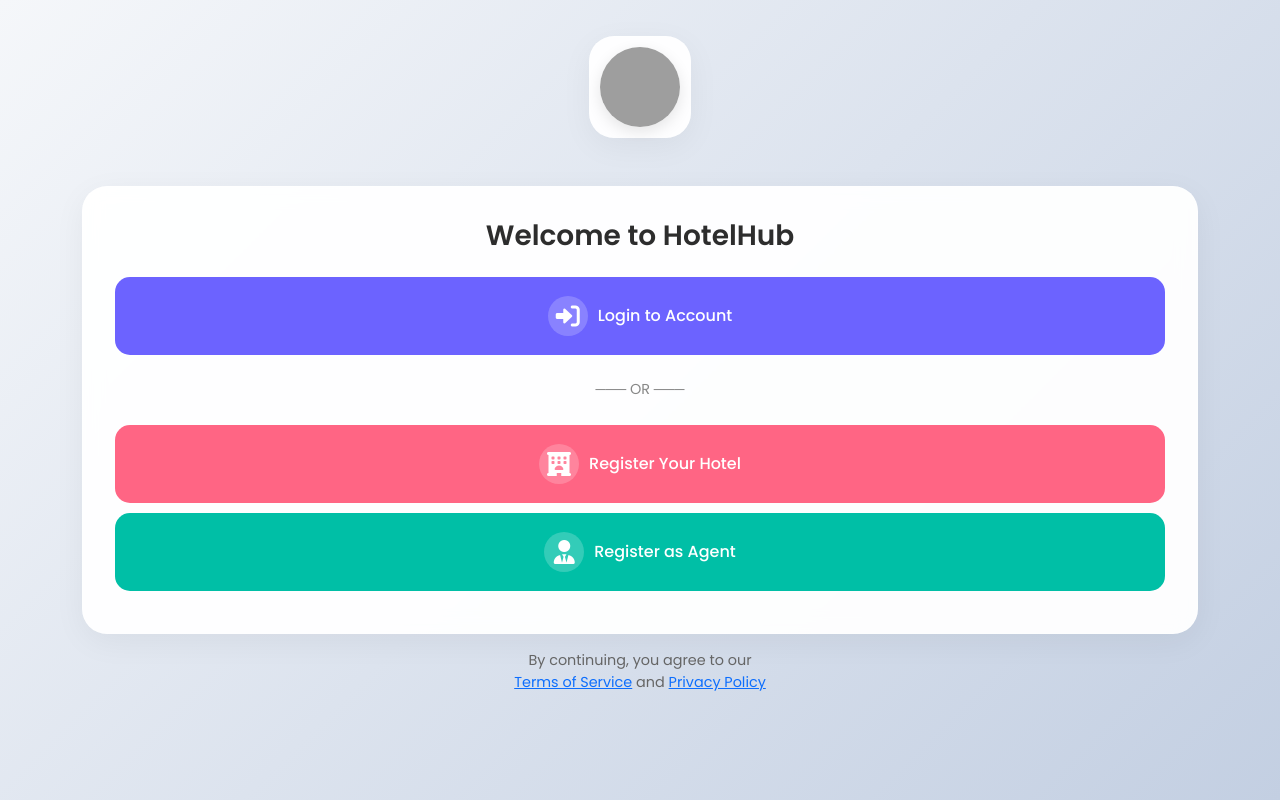
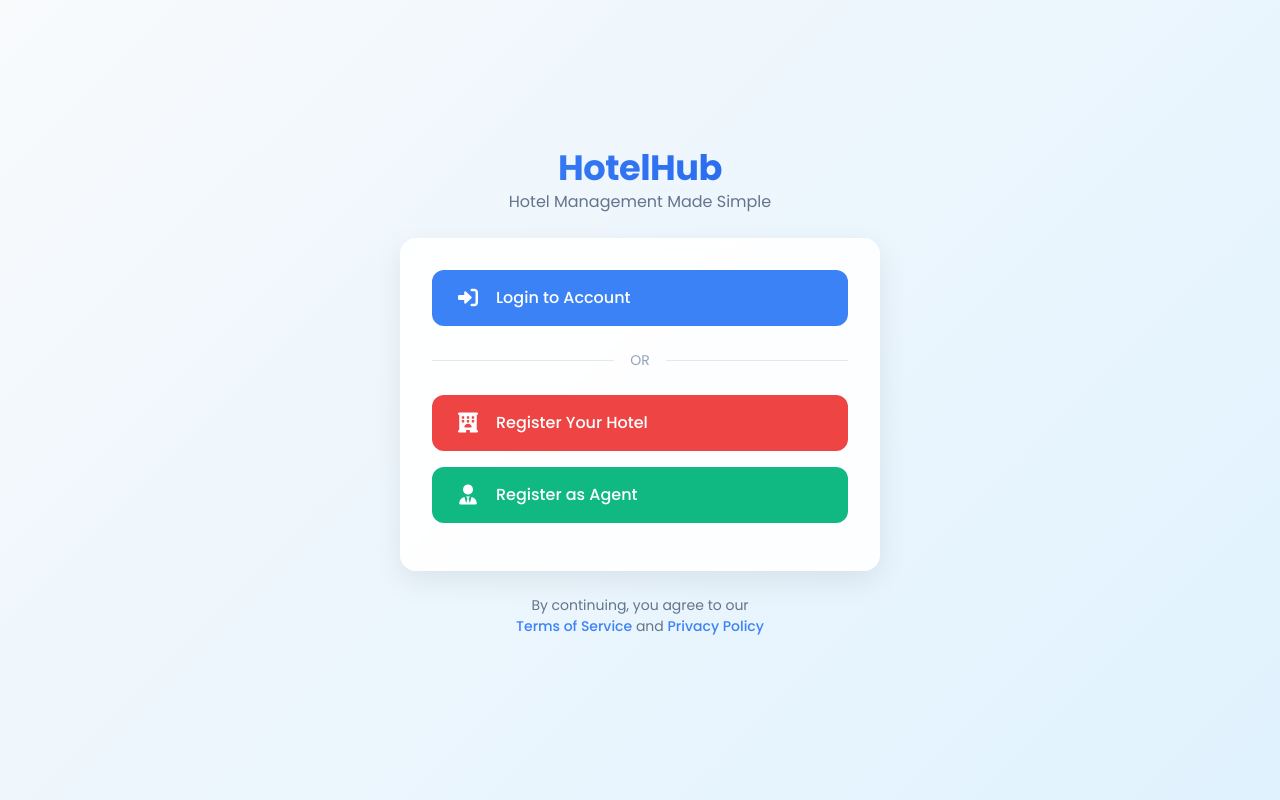
Before and after one commit to saad1901/restraunt, a Django app: template templates/RegisterUser/register.html in a window 1280 px wide. Run offline with Django 3.2, Linux system fonts and the light colour scheme; the template is opened without the code that fills it, so the values that code supplies are empty; grey boxes are pictures that could not be loaded.

Commit message:
modified Welcome page

```diff
--- a/templates/RegisterUser/register.html
+++ b/templates/RegisterUser/register.html
@@ -4,149 +4,265 @@
 <head>
     <meta charset="UTF-8">
     <meta name="viewport" content="width=device-width, initial-scale=1.0">
-    <title>Hotel Booking Portal</title>
+    <title>HotelHub - Management Portal</title>
     <link href="https://cdn.jsdelivr.net/npm/bootstrap@5.3.0/dist/css/bootstrap.min.css" rel="stylesheet">
     <link href="https://cdnjs.cloudflare.com/ajax/libs/font-awesome/6.0.0/css/all.min.css" rel="stylesheet">
-    <link href="https://fonts.googleapis.com/css2?family=Poppins:wght@300;400;500;600&display=swap" rel="stylesheet">
+    <link href="https://fonts.googleapis.com/css2?family=Poppins:wght@300;400;500;600;700&display=swap" rel="stylesheet">
     <style>
         :root {
-            --primary: #6C63FF;
-            --secondary: #FF6584;
-            --tertiary: #00BFA6;
-            --soft-gray: #F8F9FA;
+            --primary: #3b82f6;
+            --primary-dark: #2563eb;
+            --secondary: #ef4444;
+            --tertiary: #10b981;
+            --light-bg: #f3f4f6;
+            --white: #ffffff;
+            --dark: #1e293b;
+            --border: #e5e7eb;
         }
 
         body {
             font-family: 'Poppins', sans-serif;
-            background: linear-gradient(135deg, #f5f7fa 0%, #c3cfe2 100%);
+            background: linear-gradient(135deg, #f8fafc 0%, #e0f2fe 100%);
             min-height: 100vh;
+            display: flex;
+            align-items: center;
+            justify-content: center;
             padding: 20px;
+            color: var(--dark);
         }
 
-        .soft-card {
-            background: rgba(255, 255, 255, 0.95);
-            border-radius: 25px;
-            box-shadow: 0 8px 32px rgba(0, 0, 0, 0.05);
-            backdrop-filter: blur(10px);
-            border: 1px solid rgba(255, 255, 255, 0.2);
+        .welcome-container {
+            width: 100%;
+            max-width: 480px;
+        }
+
+        .brand-header {
+            text-align: center;
+            margin-bottom: 1.5rem;
+        }
+
+        .brand-title {
+            font-size: 2.2rem;
+            font-weight: 700;
+            margin-bottom: 0;
+            background: linear-gradient(to right, var(--primary), var(--primary-dark));
+            -webkit-background-clip: text;
+            -webkit-text-fill-color: transparent;
+            letter-spacing: -0.5px;
+        }
+
+        .brand-subtitle {
+            color: #64748b;
+            font-size: 1rem;
+            font-weight: 400;
+        }
+
+        .card {
+            background: rgba(255, 255, 255, 0.9);
+            border-radius: 16px;
+            box-shadow: 0 10px 30px rgba(0, 0, 0, 0.08);
+            border: none;
+            backdrop-filter: blur(5px);
+            overflow: hidden;
+        }
+
+        .card-body {
             padding: 2rem;
-            margin: 1rem 0;
         }
 
         .action-btn {
-            padding: 1.2rem;
-            border-radius: 15px;
+            border-radius: 12px;
+            padding: 1rem 1.5rem;
+            font-weight: 500;
+            margin-bottom: 1rem;
+            transition: all 0.3s ease;
+            display: flex;
+            align-items: center;
             border: none;
             width: 100%;
-            margin: 10px 0;
-            transition: all 0.3s ease;
-            font-weight: 500;
-            color: white;
-            display: flex;
-            align-items: center;
-            justify-content: center;
-            gap: 10px;
+            text-align: left;
         }
 
         .action-btn:hover {
             transform: translateY(-3px);
-            box-shadow: 0 5px 15px rgba(0, 0, 0, 0.1);
+            box-shadow: 0 8px 15px rgba(0, 0, 0, 0.1);
+        }
+
+        .action-btn i {
+            font-size: 1.25rem;
+            margin-right: 1rem;
+            width: 24px;
+            text-align: center;
+        }
+
+        .action-btn span {
+            font-size: 1rem;
         }
 
         .login-btn {
-            background: var(--primary);
+            background-color: var(--primary);
+            color: white;
+        }
+
+        .login-btn:hover {
+            background-color: var(--primary-dark);
+            color: white;
         }
 
         .hotel-btn {
-            background: var(--secondary);
+            background-color: var(--secondary);
+            color: white;
+        }
+
+        .hotel-btn:hover {
+            background-color: #dc2626;
+            color: white;
         }
 
         .agent-btn {
-            background: var(--tertiary);
+            background-color: var(--tertiary);
+            color: white;
         }
 
-        .icon-container {
-            font-size: 1.5rem;
-            background: rgba(255, 255, 255, 0.2);
-            padding: 10px;
-            border-radius: 50%;
-            width: 40px;
-            height: 40px;
+        .agent-btn:hover {
+            background-color: #059669;
+            color: white;
+        }
+
+        .divider {
             display: flex;
             align-items: center;
-            justify-content: center;
+            color: #94a3b8;
+            margin: 1.5rem 0;
+            font-size: 0.875rem;
         }
 
-        .logo {
-            text-align: center;
-            margin-bottom: 2rem;
+        .divider::before,
+        .divider::after {
+            content: "";
+            flex: 1;
+            height: 1px;
+            background-color: #e2e8f0;
         }
 
-        .logo img {
-            width: 80px;
-            height: 80px;
-            border-radius: 50%;
-            box-shadow: 0 5px 15px rgba(0, 0, 0, 0.1);
+        .divider::before {
+            margin-right: 1rem;
+        }
+
+        .divider::after {
+            margin-left: 1rem;
+        }
+
+        .footer-text {
+            text-align: center;
+            color: #64748b;
+            font-size: 0.875rem;
+            margin-top: 1.5rem;
+        }
+
+        .footer-text a {
+            color: var(--primary);
+            text-decoration: none;
+            font-weight: 500;
+            transition: color 0.2s;
+        }
+
+        .footer-text a:hover {
+            color: var(--primary-dark);
+            text-decoration: underline;
+        }
+
+        .modal-content {
+            border-radius: 16px;
+            border: none;
+            overflow: hidden;
+        }
+
+        .modal-header {
+            background-color: var(--primary);
+            color: white;
+            border-bottom: none;
+            padding: 1.25rem 1.5rem;
+        }
+
+        .modal-body {
+            padding: 1.5rem;
+        }
+
+        .modal-body h6 {
+            color: #64748b;
+            font-size: 0.875rem;
+            margin-bottom: 1rem;
+        }
+
+        .modal-body ul li {
+            margin-bottom: 0.5rem;
+            color: #334155;
+        }
+
+        @media (max-width: 576px) {
+            .card-body {
+                padding: 1.5rem;
+            }
+
+            .brand-title {
+                font-size: 1.8rem;
+            }
+
+            .action-btn {
+                padding: 0.875rem 1.25rem;
+            }
+
+            .action-btn i {
+                font-size: 1.125rem;
+            }
         }
     </style>
 </head>
 
 <body>
-    <div class="container">
-        <div class="logo">
-            <div class="soft-card" style="padding: 10px; display: inline-block">
-                <img src="https://yt3.googleusercontent.com/ytc/AIdro_laah4hH5CScEIfHlCGqTEegPEnmGPR9hdXWXL9NNJVPw=s900-c-k-c0x00ffffff-no-rj"
-                    alt="App Logo">
+    <div class="welcome-container">
+        <div class="brand-header">
+            <h1 class="brand-title">HotelHub</h1>
+            <p class="brand-subtitle">Hotel Management Made Simple</p>
+        </div>
+
+        <div class="card">
+            <div class="card-body">
+                <a href="{% url 'owner_login' %}" class="action-btn login-btn text-decoration-none">
+                    <i class="fas fa-sign-in-alt"></i>
+                    <span>Login to Account</span>
+                </a>
+
+                <div class="divider">OR</div>
+
+                <a href="{% url 'owner_register' %}" class="action-btn hotel-btn text-decoration-none">
+                    <i class="fas fa-hotel"></i>
+                    <span>Register Your Hotel</span>
+                </a>
+
+                <a href="{% url 'addagent' %}" class="action-btn agent-btn text-decoration-none">
+                    <i class="fas fa-user-tie"></i>
+                    <span>Register as Agent</span>
+                </a>
             </div>
         </div>
 
-        <div class="soft-card">
-            <h3 class="text-center mb-4" style="color: #2D2D2D; font-weight: 600">Welcome to HotelHub</h3>
-
-            <!-- Login Button -->
-            <button class="action-btn login-btn">
-                <div class="icon-container">
-                    <i class="fas fa-sign-in-alt"></i>
-                </div>
-                <a href="{% url 'owner_login' %}" style="text-decoration: none; color: white;">Login to Account</a>
-
-            </button>
-
-            <!-- Divider -->
-            <div class="divider my-4" style="text-align: center; color: #888; font-size: 0.9rem">
-                ─── OR ───
-            </div>
-
-            <!-- Registration Options -->
-            <button class="action-btn hotel-btn">
-                <div class="icon-container">
-                    <i class="fas fa-hotel"></i>
-                </div>
-                <a style="text-decoration: none; color: white;" href="{% url 'owner_register' %}">Register Your
-                    Hotel</a>
-            </button>
-
-            <button class="action-btn agent-btn">
-                <div class="icon-container">
-                    <i class="fas fa-user-tie"></i>
-                </div>
-                <a style="text-decoration: none; color: white;" href="{% url 'addagent' %}">Register as Agent</a>
-            </button>
-        </div>
-
-        <div class="text-center mt-3" style="color: #666; font-size: 0.9rem">
+        <div class="footer-text">
             <p>By continuing, you agree to our<br>
                 <a href="#" data-bs-toggle="modal" data-bs-target="#termsModal">Terms of Service</a> and
                 <a href="#" data-bs-toggle="modal" data-bs-target="#privacyModal">Privacy Policy</a>
             </p>
         </div>
+    </div>
 
+    <!-- Terms Modal -->
     <div class="modal fade" id="termsModal" tabindex="-1">
         <div class="modal-dialog modal-dialog-centered">
             <div class="modal-content">
                 <div class="modal-header">
                     <h5 class="modal-title">Terms of Service</h5>
-                        <button type="button" class="btn-close" data-bs-dismiss="modal"></button>
+                    <button type="button" class="btn-close btn-close-white" data-bs-dismiss="modal"></button>
                 </div>
                 <div class="modal-body">
                     <h6>Last Updated: 25 March 2025</h6>
@@ -170,7 +286,7 @@
             <div class="modal-content">
                 <div class="modal-header">
                     <h5 class="modal-title">Privacy Policy</h5>
-                        <button type="button" class="btn-close" data-bs-dismiss="modal"></button>
+                    <button type="button" class="btn-close btn-close-white" data-bs-dismiss="modal"></button>
                 </div>
                 <div class="modal-body">
                     <h6>Data Collection and Use</h6>
@@ -188,7 +304,6 @@
             </div>
         </div>
     </div>
-    </div>
 
     <script src="https://cdn.jsdelivr.net/npm/bootstrap@5.3.0/dist/js/bootstrap.bundle.min.js"></script>
 </body>
```
Also changed, not shown: db.sqlite3. Lines whose indentation alone changed are shown as unchanged.
